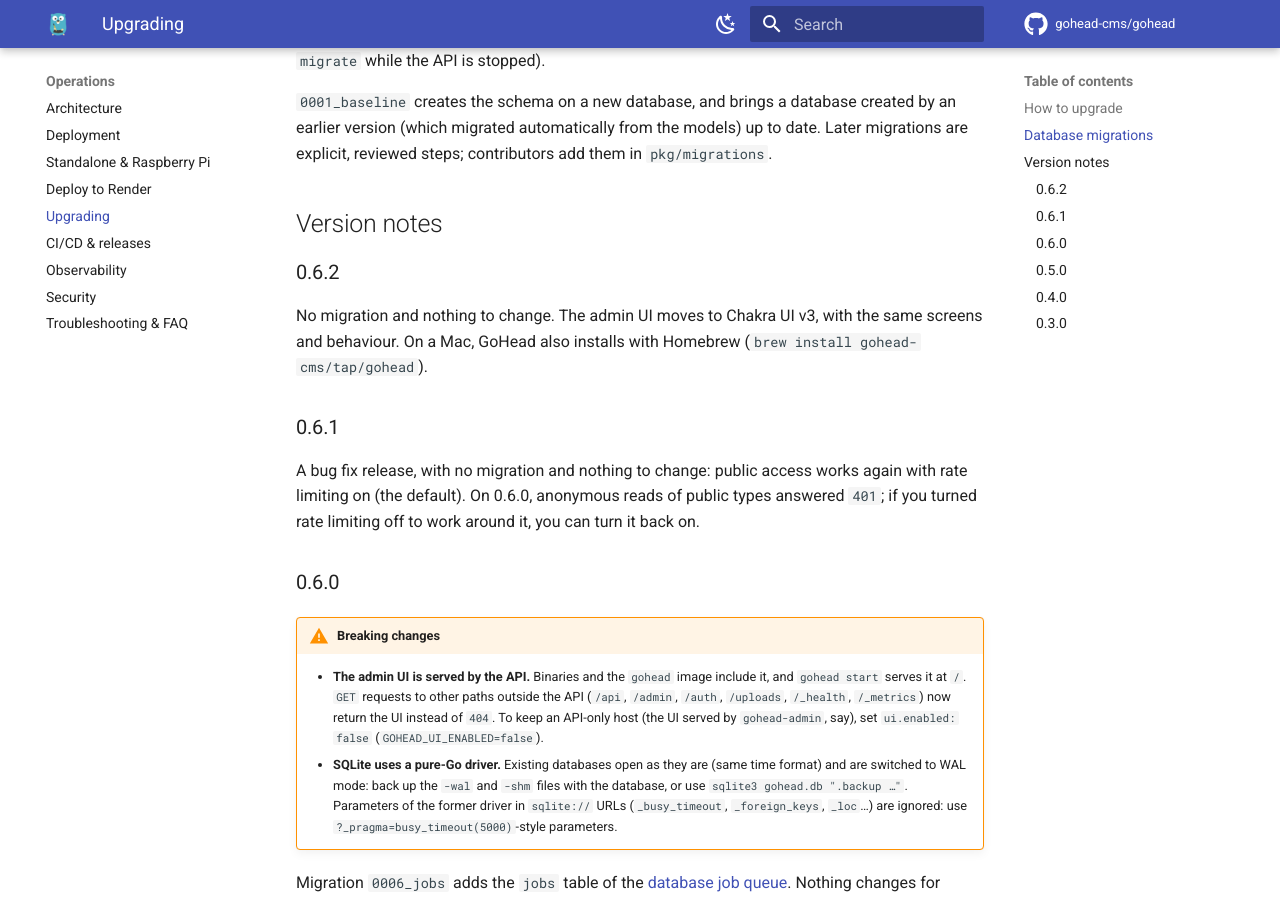
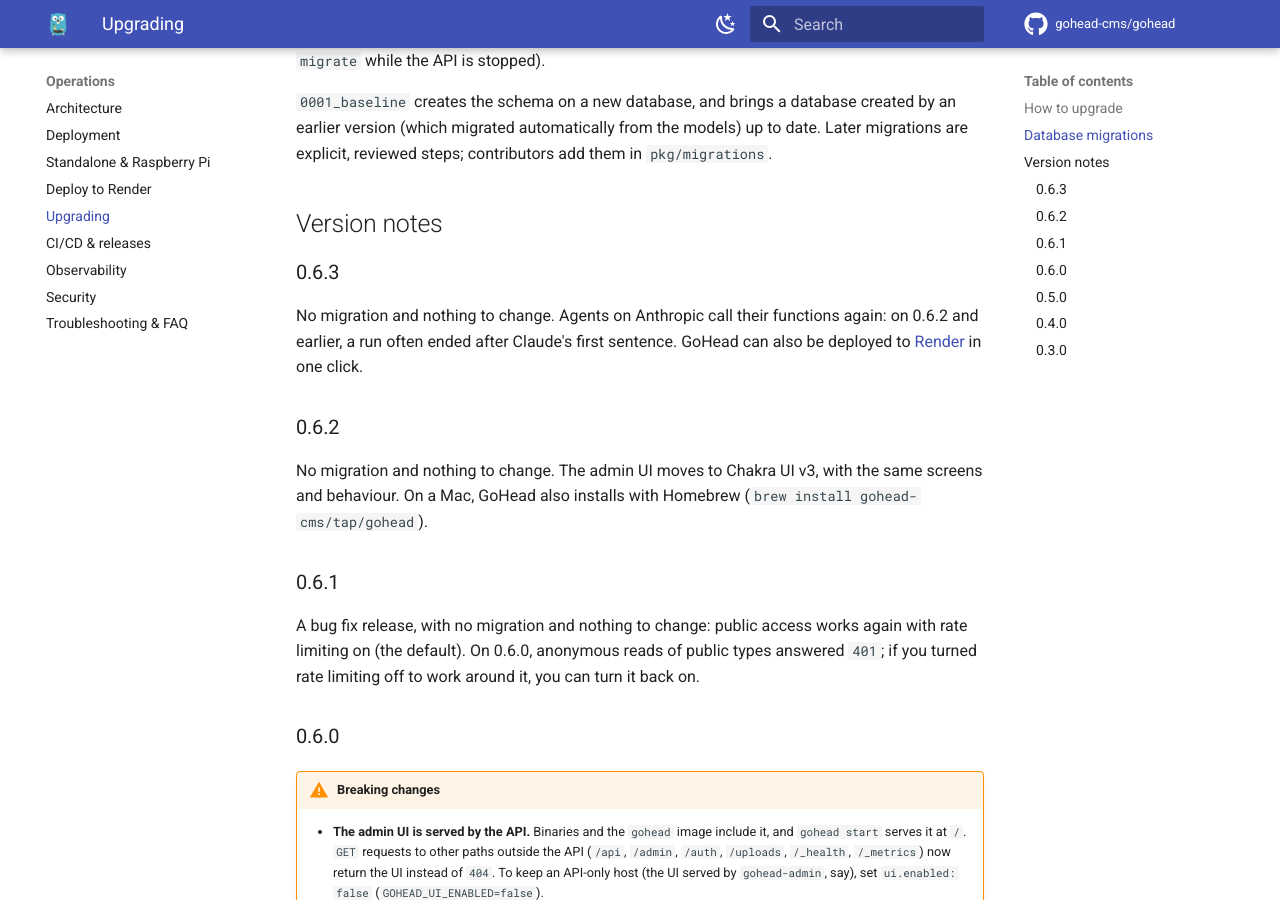
Before and after one commit to gohead-cms/gohead, an MkDocs documentation site: the page built from docs/content/operations/upgrading.md, in a window 1280 px wide and 900 px high, scrolled down 1317 px. Built offline with MkDocs 1.6.1 and Material for MkDocs 9.7.7, drawn with Linux system fonts in a browser that asks for light colours; comment, search, counter and statistics services are not loaded.

Commit message:
chore(release): v0.6.3
Changelog, upgrade notes, chart and npm package versions.

Co-Authored-By: Claude Opus 5.5 <noreply@anthropic.com>
Claude-Session: https://claude.ai/code/session_01S1gbsa6mcbMcpUW3JKmxY2

```diff
--- a/docs/content/operations/upgrading.md
+++ b/docs/content/operations/upgrading.md
@@ -67,6 +67,12 @@ earlier version (which migrated automatically from the models) up to date. Later
 migrations are explicit, reviewed steps; contributors add them in `pkg/migrations`.
 
 ## Version notes
+
+### 0.6.3
+
+No migration and nothing to change. Agents on Anthropic call their functions again: on
+0.6.2 and earlier, a run often ended after Claude's first sentence. GoHead can also be
+deployed to [Render](render.md) in one click.
 
 ### 0.6.2
 
```
Also changed, not shown: CHANGELOG.md, 4 other files.
